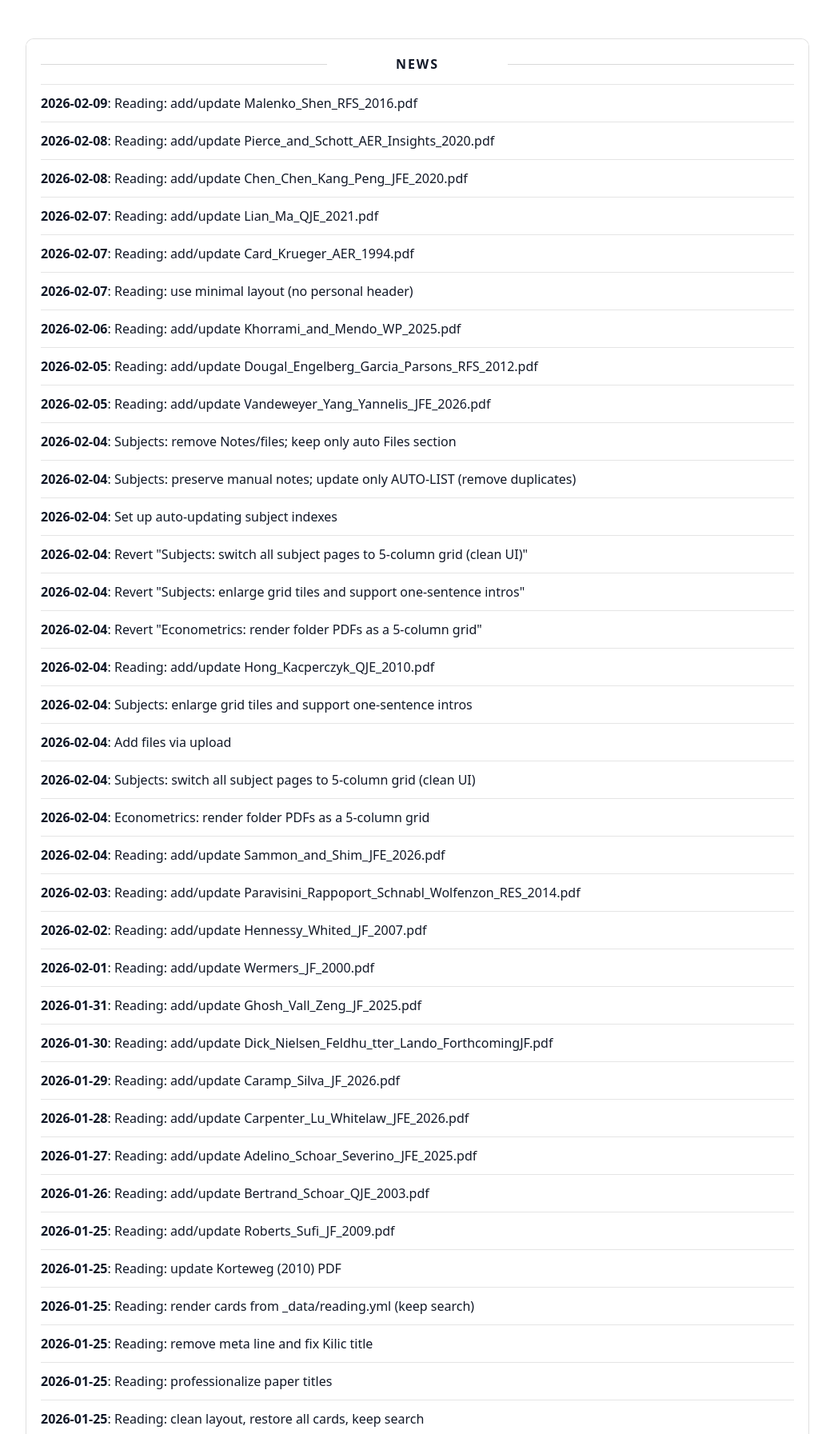
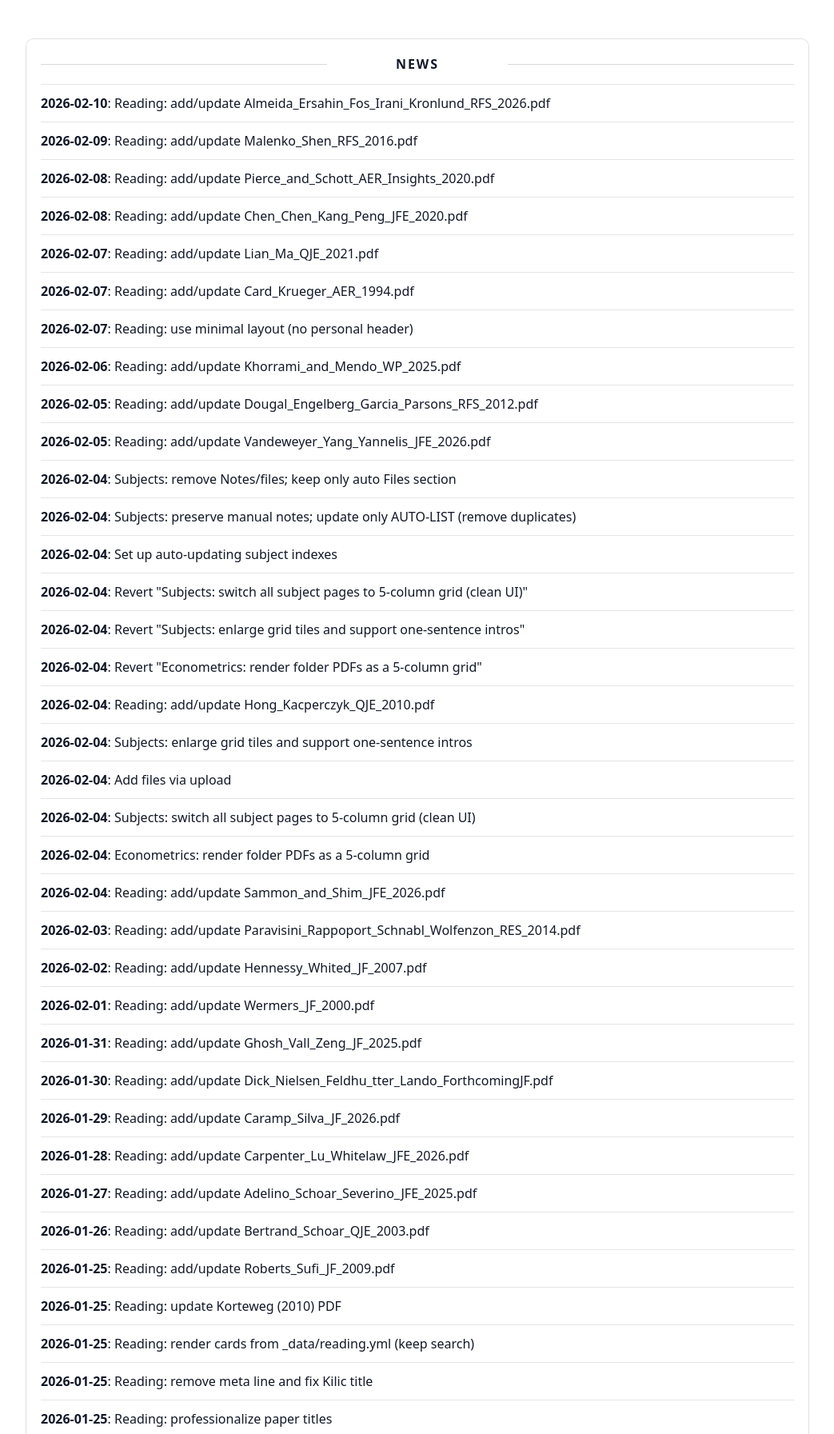
Before and after one commit to yaxinzn/study-archive, a Jekyll site: the page built from updates/index.md, in a window 1280 px wide, cut to the strip 476-2269 px from the top of the page. Shown: the whole strip at 80% size, without its empty margins (118-1161 px from the left). Built offline with Jekyll 4.4.1, drawn with Linux system fonts in a browser that asks for light colours; some of the changed text lies outside the part shown.

Commit message:
chore: update NEWS feed

```diff
--- a/_data/news.yml
+++ b/_data/news.yml
@@ -1,4 +1,7 @@
 # Auto-generated update history (sorted newest -> oldest). Do not edit manually.
+- ts: "1770683777"
+  date: "2026-02-10"
+  title: "Reading: add/update Almeida_Ersahin_Fos_Irani_Kronlund_RFS_2026.pdf"
 - ts: "1770636034"
   date: "2026-02-09"
   title: "Reading: add/update Malenko_Shen_RFS_2016.pdf"
```
